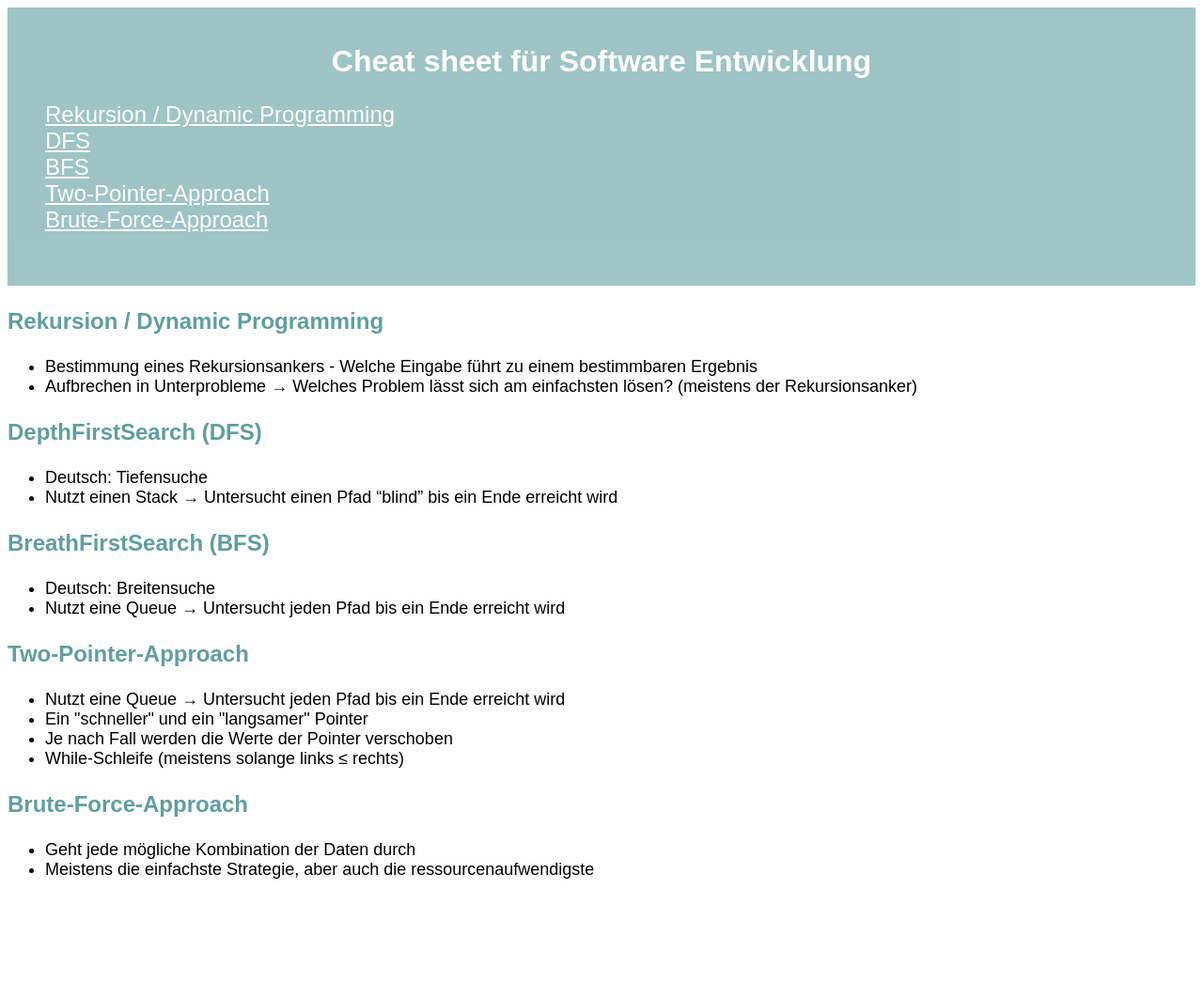
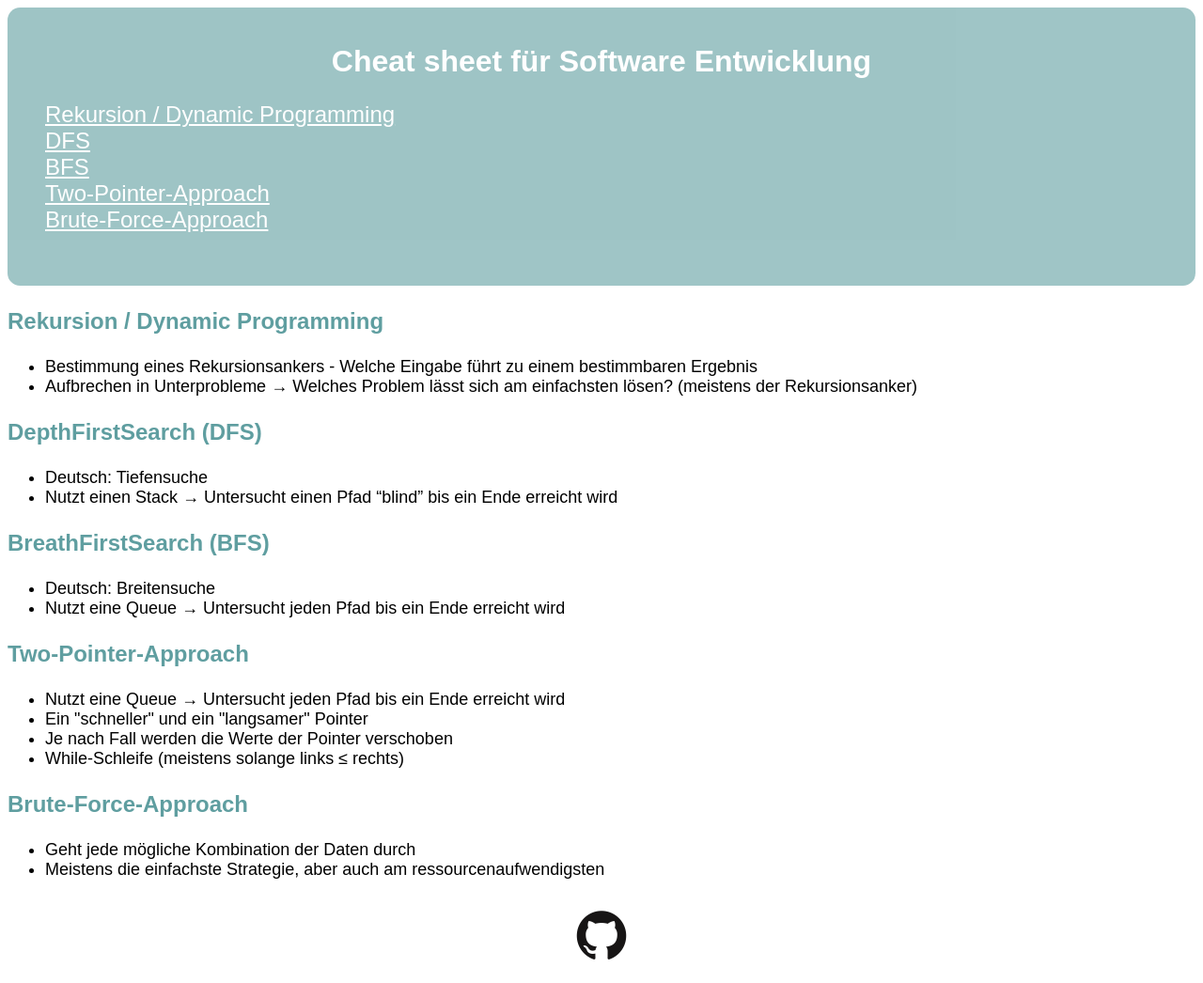
Before and after one commit to nils3005/nils3005.github.io, a plain HTML site: page index.html in a window 1280 px wide. Shown: the whole page at 94% size. Before the commit the page ends 960 px from the top, so only its background shows below. Drawn offline with Linux system fonts and the light colour scheme.

Commit message:
Add files via upload

```diff
--- a/index.html
+++ b/index.html
@@ -61,10 +61,14 @@
                 <h2>Brute-Force-Approach</h2>
                 <ul>
                     <li>Geht jede mögliche Kombination der Daten durch</li>
-                    <li>Meistens die einfachste Strategie, aber auch die ressourcenaufwendigste</li>
+                    <li>Meistens die einfachste Strategie, aber auch am ressourcenaufwendigsten</li>
                 </ul>
             </a>
         </div>
+        <p>
+            <a href="https://github.com/nils3005">
+                <img src="gitHub.jpg" class="socials">
+            </a>
+        </p>
     </body>
-
 </html>
--- a/stylesheet.css
+++ b/stylesheet.css
@@ -35,6 +35,14 @@ dl{
     background-color: cadetblue;
     color: white;
     opacity: 0.6;
+    border-radius: 10pt;
+}
+
+.socials{
+    display: block;
+    margin: auto;
+    height: 70;
+    width: 70px;
 }
 
 :visited, :link{
```
Also changed, not shown: gitHub.jpg (added).
